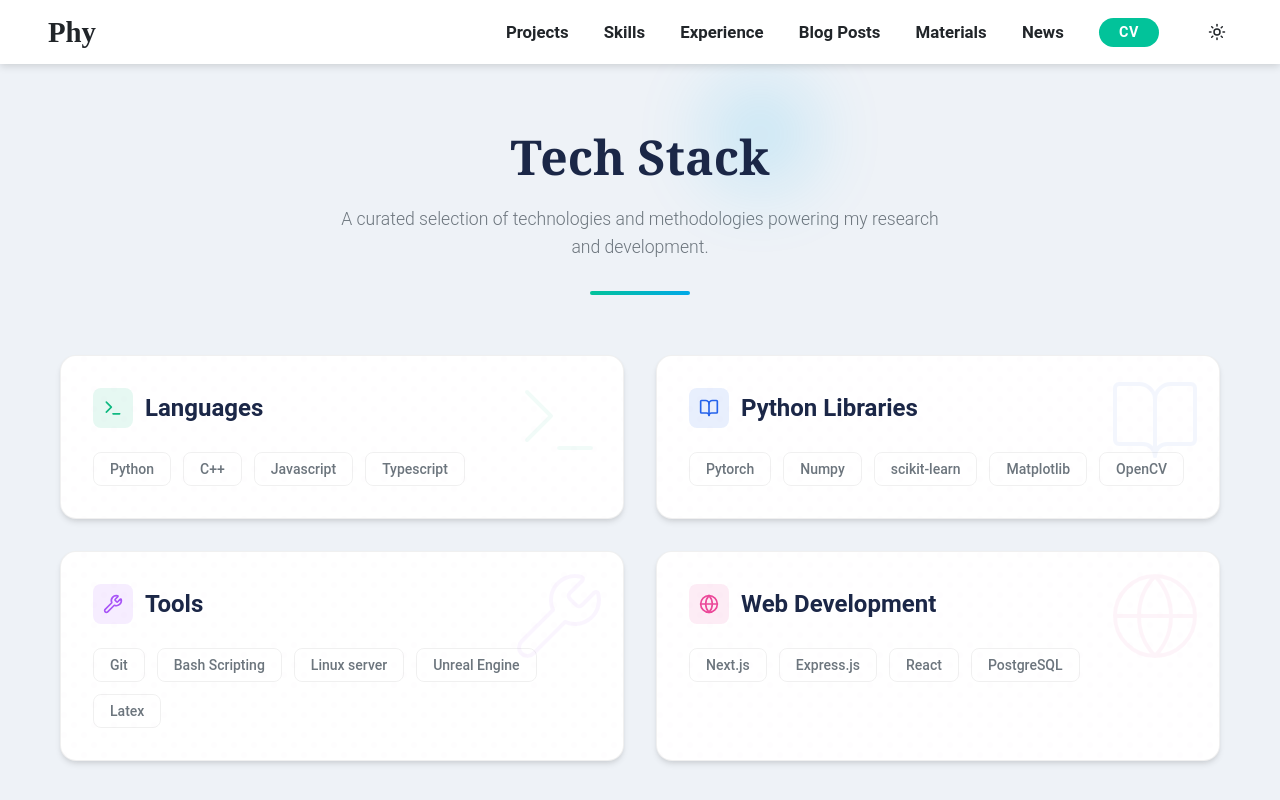
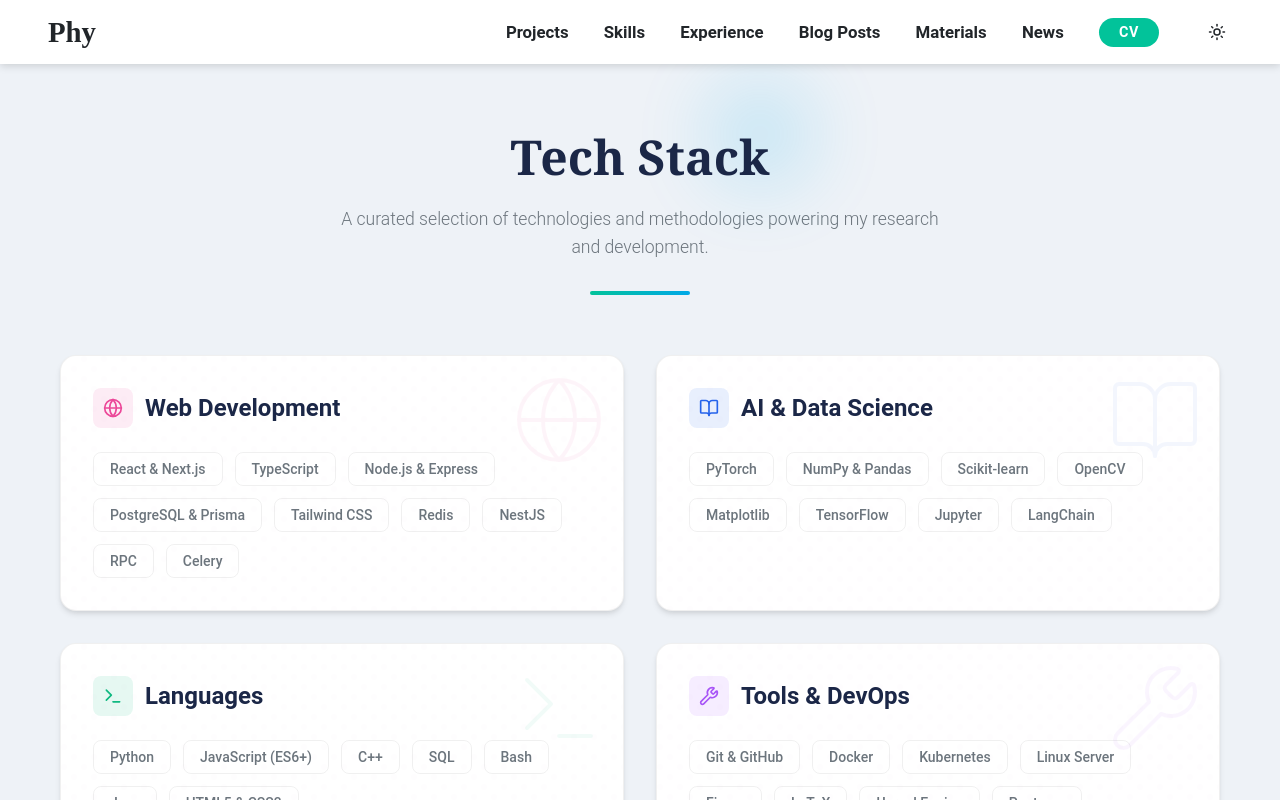
Before and after one commit to parsany/c, a Next.js app: page /skills in a window 1280 px wide. Shown: the top 800 px of the page. Built offline with nearby package versions, Linux system fonts and the light colour scheme.

Commit message:
skill issue

```diff
--- a/components/skills.js
+++ b/components/skills.js
@@ -5,8 +5,8 @@ import Languages from "./Languages";
 
 const ICON_MAP = {
   "Languages": { icon: Terminal, color: "16, 185, 129" }, // Emerald
-  "Python Libraries": { icon: BookOpen, color: "37, 99, 235" }, // Sapphire
-  "Tools": { icon: Wrench, color: "168, 85, 247" }, // Purple
+  "AI & Data Science": { icon: BookOpen, color: "37, 99, 235" }, // Sapphire
+  "Tools & DevOps": { icon: Wrench, color: "168, 85, 247" }, // Purple
   "Web Development": { icon: Globe, color: "236, 72, 153" }, // Pink
 };
 
--- a/pages/404.js
+++ b/pages/404.js
@@ -15,7 +15,7 @@ export default function Custom404() {
       <UpdateBar />
       <div className={Styles.container} style={{ minHeight: 'calc(100vh - 150px)', justifyContent: 'center' }}>
         <div className={Styles.BoxContainer}>
-          <FileQuestion size={80} color="#a0ffa0" strokeWidth={1.5} style={{ marginBottom: '20px' }} />
+          <FileQuestion size={80} color="#690a0a" strokeWidth={1.5} style={{ marginBottom: '20px' }} />
 
           <h2 className={styles.errorTitle}>Page Not Found</h2>
 
--- a/public/JSONJS.js
+++ b/public/JSONJS.js
@@ -30,7 +30,7 @@ export const ProjectStuff = [
     image: "/projects/robot.png",
     link: "",
     tag: ["Robotics"],
-    wlink:"https://github.com/parsany/EvolutionaryAlgo"
+    wlink: "https://github.com/parsany/EvolutionaryAlgo"
   },
   {
     id: 3,
@@ -50,7 +50,7 @@ export const ProjectStuff = [
     date: "Feb 14, 2025",
     image: "/projects/QtLib.png",
     link: "https://github.com/parsany/PyLibrary-QT",
-    tag: ["Programming","Apps"],
+    tag: ["Programming", "Apps"],
   },
   {
     id: 6,
@@ -76,41 +76,56 @@ export const ProjectStuff = [
 
 export const ProSkills = [
   {
-    category: "Languages",
+    category: "Web Development",
     items: [
-      { name: "Python", level: 75},
-      { name: "C++", level: 55 },
-      { name: "Javascript", level: 60 },
-      { name: "Typescript", level: 60 },
+      { name: "React & Next.js", level: 90 },
+      { name: "TypeScript", level: 85 },
+      { name: "Node.js & Express", level: 80 },
+      { name: "PostgreSQL & Prisma", level: 75 },
+      { name: "Tailwind CSS", level: 90 },
+      { name: "Redis", level: 70 },
+      { name: "NestJS", level: 75 },
+      { name: "RPC", level: 70 },
+      { name: "Celery", level: 70 },
     ],
   },
   {
-    category: "Python Libraries",
+    category: "AI & Data Science",
     items: [
-      { name: "Pytorch", level: 60 },
-      { name: "Numpy", level: 70 },
-      { name: "scikit-learn", level: 70 },
-      { name: "Matplotlib", level: 70 },
+      { name: "PyTorch", level: 80 },
+      { name: "NumPy & Pandas", level: 85 },
+      { name: "Scikit-learn", level: 75 },
       { name: "OpenCV", level: 70 },
+      { name: "Matplotlib", level: 75 },
+      { name: "TensorFlow", level: 65 },
+      { name: "Jupyter", level: 85 },
+      { name: "LangChain", level: 75 },
     ],
   },
   {
-    category: "Tools",
+    category: "Languages",
     items: [
-      { name: "Git", level: 70 },
-      { name: "Bash Scripting", level: 60 },
-      { name: "Linux server", level: 76 },
-      { name: "Unreal Engine", level: 24 },
-      { name: "Latex", level: 70 },
+      { name: "Python", level: 95 },
+      { name: "JavaScript (ES6+)", level: 90 },
+      { name: "C++", level: 70 },
+      { name: "SQL", level: 75 },
+      { name: "Bash", level: 65 },
+      { name: "Java", level: 60 },
+      { name: "HTML5 & CSS3", level: 95 },
+      // { name: "C#", level: 70 },
     ],
   },
   {
-    category: "Web Development",
+    category: "Tools & DevOps",
     items: [
-      { name: "Next.js", level: 60 },
-      { name: "Express.js", level: 70 },
-      { name: "React", level: 70 },
-      { name: "PostgreSQL", level: 70 },
+      { name: "Git & GitHub", level: 90 },
+      { name: "Docker", level: 75 },
+      { name: "Kubernetes", level: 75 },
+      { name: "Linux Server", level: 80 },
+      { name: "Figma", level: 75 },
+      { name: "LaTeX", level: 85 },
+      { name: "Unreal Engine", level: 75 },
+      { name: "Postman", level: 80 },
     ],
   },
 ];
```
Also changed, not shown: styles/Error.module.css (+3 -4 lines).
